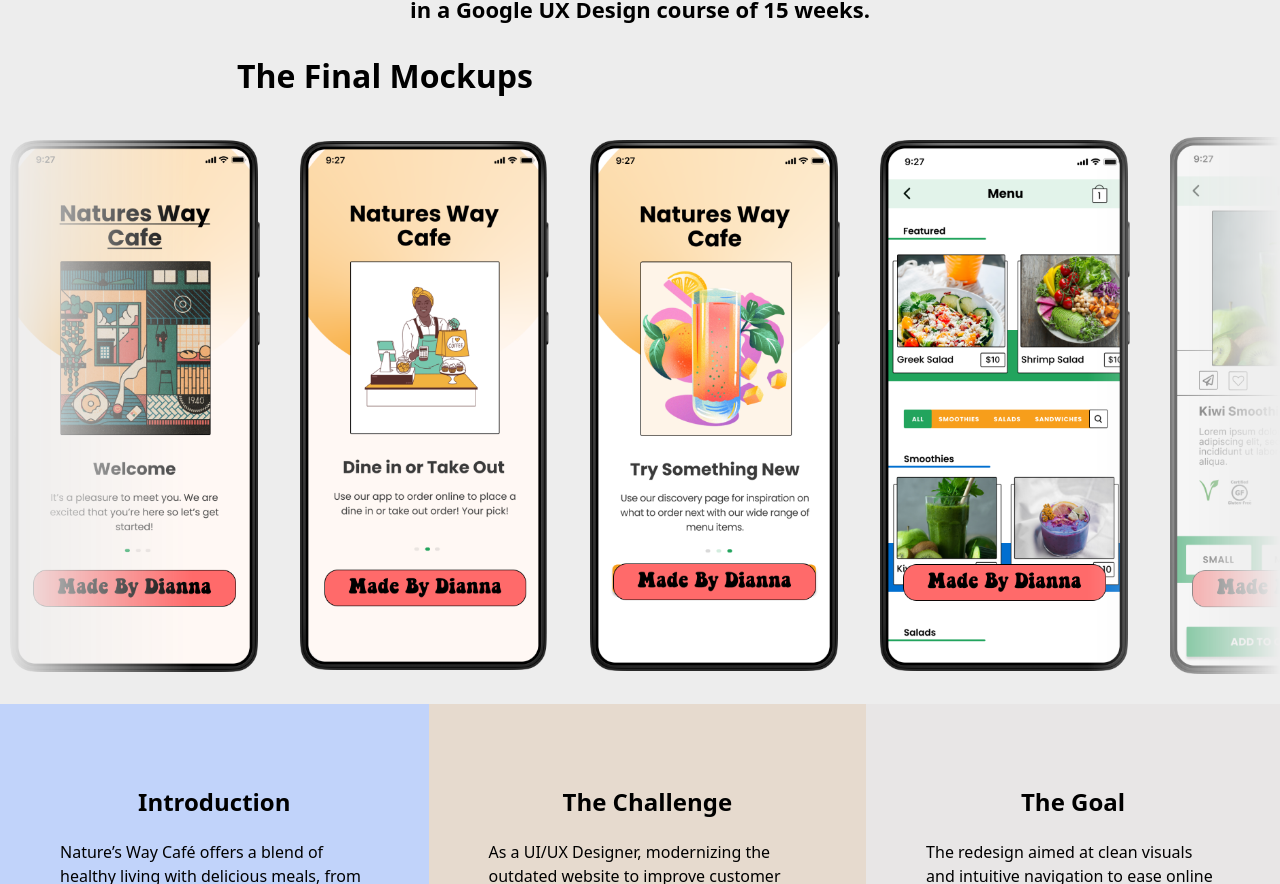
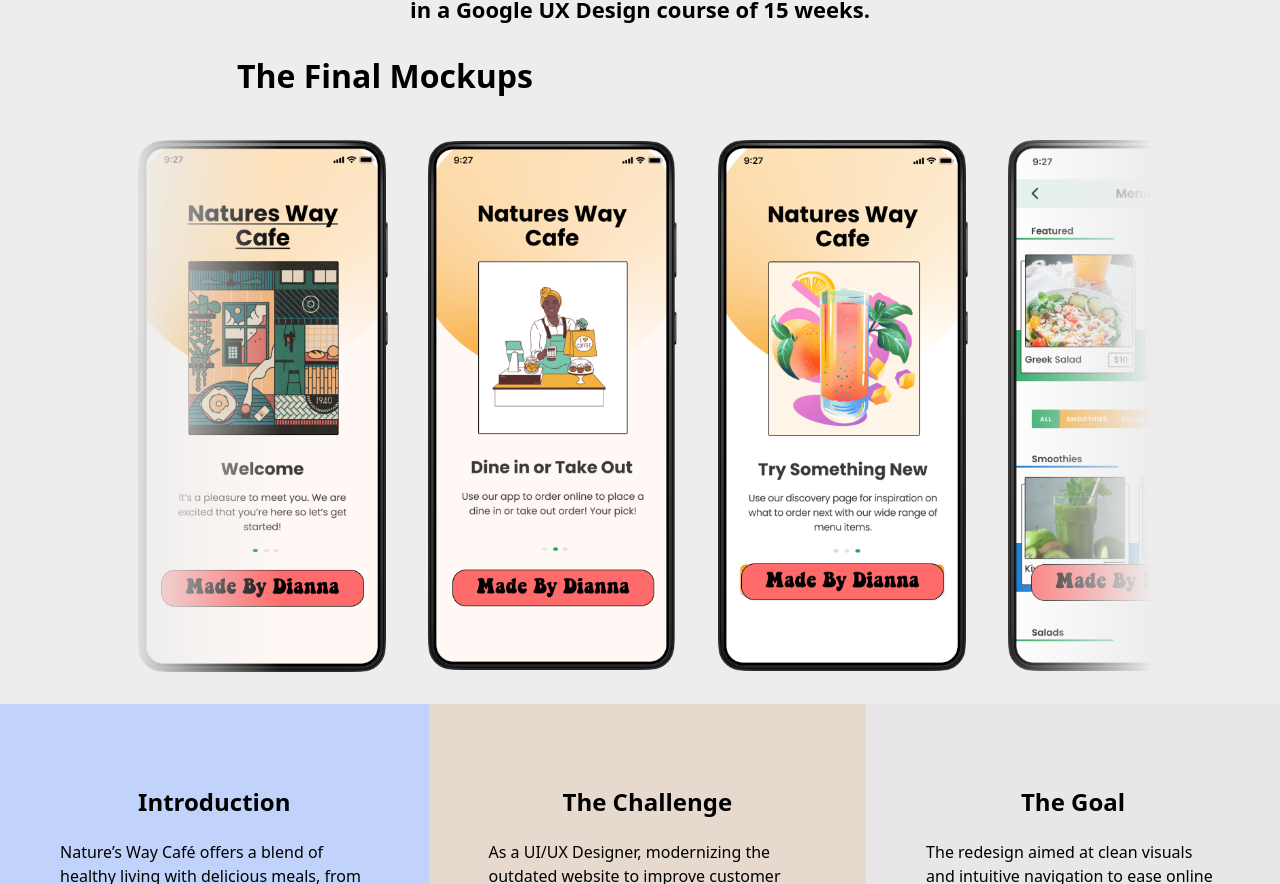
Before and after one commit to 561Aloha/Made-By-Dianna, a React (Vite) app: page /naturesway in a window 1280 px wide. Shown: the part 377-1261 px from the top of the page. Built offline with nearby package versions, Linux system fonts and the light colour scheme.

Commit message:
email and fixing carousel glitch

```diff
--- a/src/ScrollingCarousel.css
+++ b/src/ScrollingCarousel.css
@@ -1,6 +1,6 @@
 .carousel-container {
     overflow: hidden;
-    width: 100%;
+    width: 80%;
     mask-image: linear-gradient(to right, rgba(0,0,0,0), black 15%, black 85%, rgba(0,0,0,0));
   }
 
--- a/src/projects.css
+++ b/src/projects.css
@@ -217,7 +217,7 @@
 
 @media (max-width: 400px) {
     .proj-intro {
-        width: 100%;
+        width: 80%;
     }
 
     .proj-intro h1,
```
